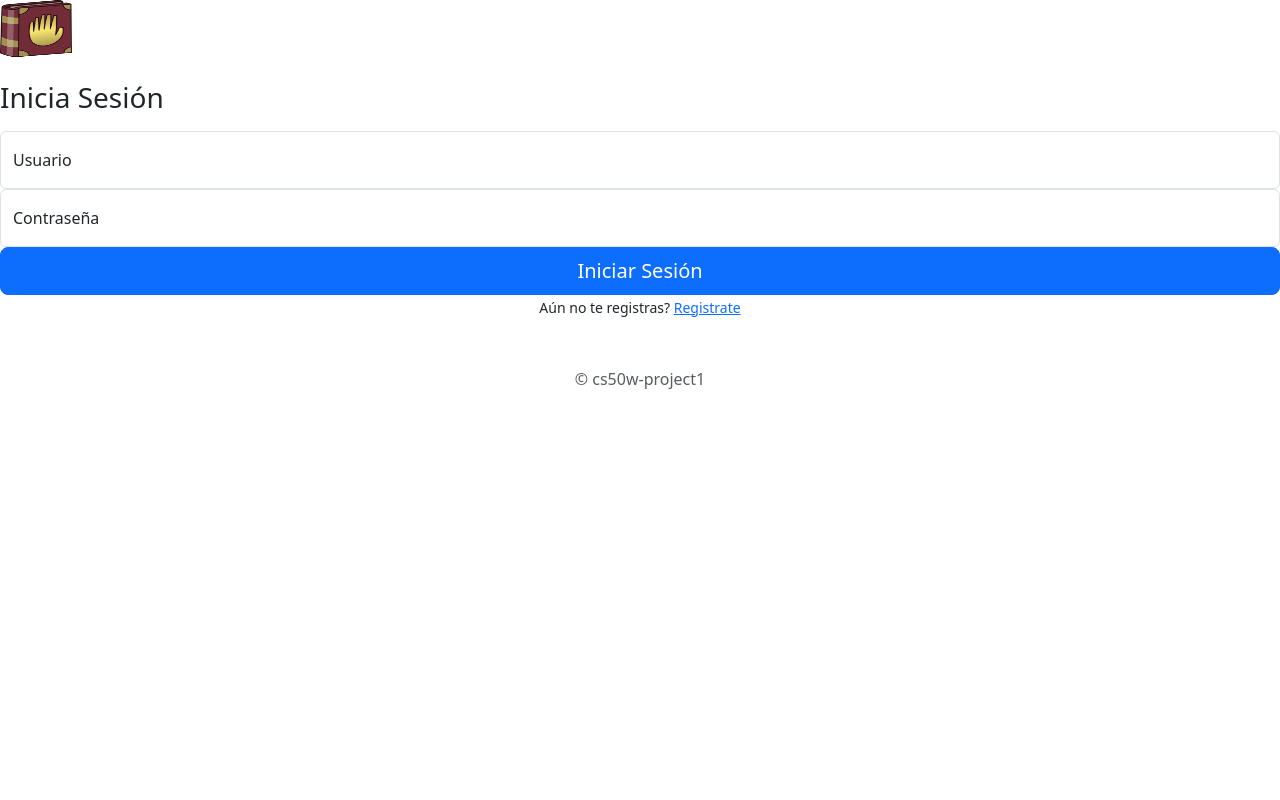
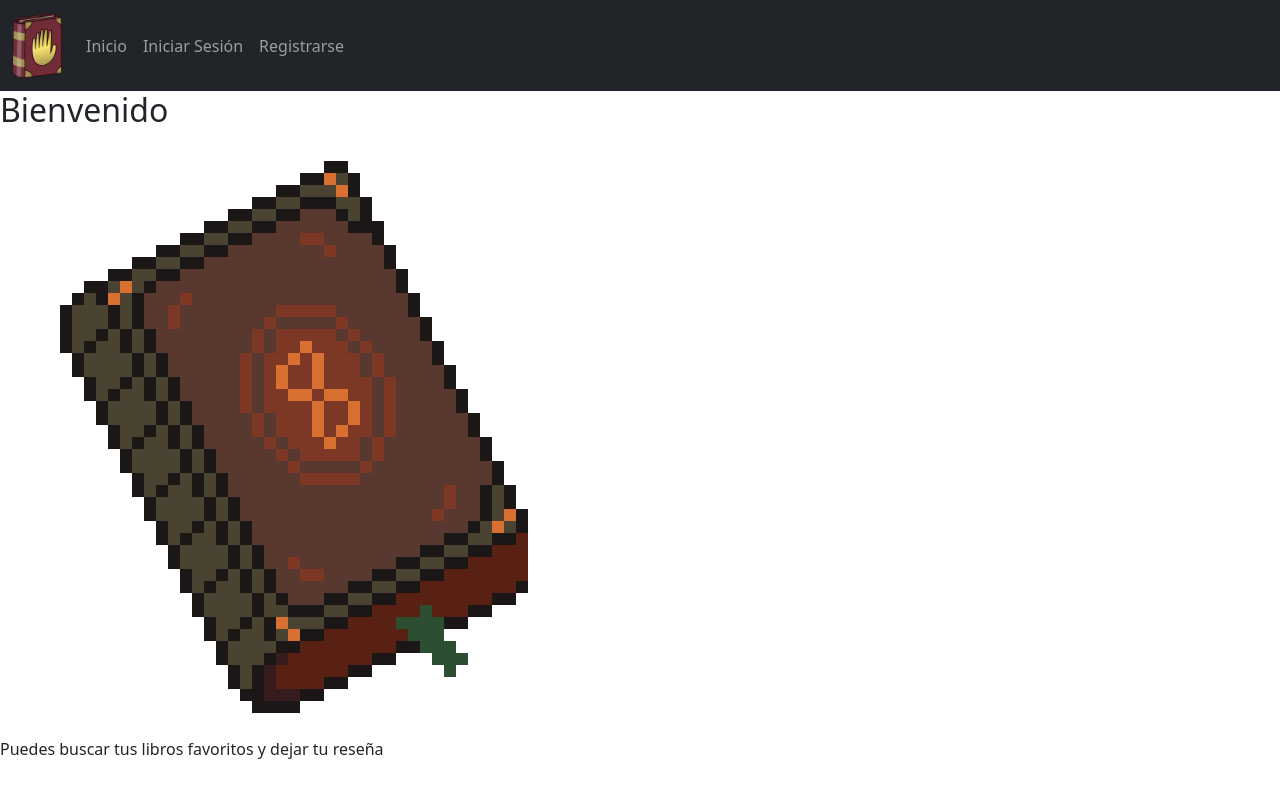
Before and after one commit to LANDEROWSKI/cs50w-project1, a Flask app: page / in a window 1280 px wide. Run offline with Flask 3, Linux system fonts and the light colour scheme; some libraries are stand-ins or nearby versions.

Commit message:
ya funciona el login y register

```diff
--- a/application.py
+++ b/application.py
@@ -1,12 +1,14 @@
 import os
 import requests
 
-from flask import Flask, session, render_template, redirect, request, jsonify
+from flask import Flask, session, render_template, redirect, request, jsonify, url_for
 #from helpers import login_required
 from flask_session import Session
 from werkzeug.security import generate_password_hash, check_password_hash
-from sqlalchemy import create_engine
+from sqlalchemy import create_engine, text
 from sqlalchemy.orm import scoped_session, sessionmaker
+
+from sesion import login_required
 
 app = Flask(__name__)
 
@@ -26,7 +28,7 @@ db = scoped_session(sessionmaker(bind=engine))
 
 @app.route("/")
 def index():
-    return render_template('login.html')
+    return render_template('index.html')
 
 
 @app.route("/login", methods=["GET", "POST"])
@@ -41,11 +43,11 @@ def login():
             return ("Por favor rellene todos los campos"), 400
 
         # print(correo)
-        # print(password)
+        print(password)
 
         rows = db.execute(
             text("SELECT * FROM users WHERE username=:username"), {'username':user}).fetchall()
-        # print(rows)
+        print(len(rows))
 
         if len(rows) != 1 or not check_password_hash(rows[0][2], password):
             return ("Usuario y/o contraseña inválidos"), 400
@@ -81,10 +83,7 @@ def registrar():
         if len(checkUser) != 0:
             return ("Usuario no disponible"), 400
 
-        db.execute(text(f"""
-            INSERT INTO "users" (username, password)
-            VALUES ('{usuario}','{hash_pass}')
-        """))
+        db.execute(text('INSERT INTO users(username,password) values(:username, :password)') , {'username':usuario, 'password':hash_pass})
         db.commit()
 
         return redirect("/")
--- a/templates/index.html
+++ b/templates/index.html
@@ -1,12 +1,28 @@
 {% extends 'layout.html'%}
+
+{% block icon %}
+<link rel="icon" href="{{url_for('static', filename='./icon/libro.png')}}" />
+{% endblock %}
+
+<!--CSS INCLUDE-->
+{% block cssFile %}
+<link
+  rel="stylesheet"
+  href="{{url_for('static', filename='./css/index.css')}}"
+/>
+{% endblock %}
+
 
 {% block title %} Home{% endblock %}
 
 
 {% block body%}
-<h3>Elandero</h3>
-<h3>Elandero</h3>
-<h3>Elandero</h3>
-<h3>Elandero</h3>
-
+<section class="inicio">
+    <h2>Bienvenido</h2>
+    <img
+      src="{{url_for('static', filename='./img/book.png')}}"
+      alt="Logo de Libro"
+    />
+    <p>Puedes buscar tus libros favoritos y dejar tu reseña</p>
+  </section>
 {% endblock%}
--- a/templates/layout.html
+++ b/templates/layout.html
@@ -12,18 +12,68 @@
   <link rel="preconnect" href="https://fonts.googleapis.com">
   <link rel="preconnect" href="https://fonts.gstatic.com" crossorigin>
   <link href="https://fonts.googleapis.com/css2?family=Merriweather+Sans&display=swap" rel="stylesheet">
+
+  <!--Icon-->
+  {% block icon %} {% endblock %}
+
+  <!-- CSS File -->
   {% block css %} {% endblock %}
 
   <title>{% block title %} {% endblock %} | Books</title>
 </head>
 
 <body>
-    {% block body %} {% endblock %}
+  <nav class="navbar navbar-expand-md navbar-dark bg-dark">
+    <div class="container-fluid">
+      <button class="navbar-toggler" type="button" data-bs-toggle="collapse" data-bs-target="#navbar-toogler"
+        aria-controls="navbarTogglerDemo01" aria-expanded="false" aria-label="Toggle navigation">
+        <span class="navbar-toggler-icon"></span>
+      </button>
+      <div class="collapse navbar-collapse" id="navbar-toogler">
+        <a class="navbar-brand" href="#">
+          <img src="{{url_for('static', filename='./img/logo.png')}}" width="50px" alt="bocchi-the-rock">
+        </a>
+        {% if session.user_id %}
+        <ul class="navbar-nav me-auto mb-2 mb-lg-0">
+          <li class="nav-item">
+            <a class="nav-link" aria-current="page" href="/" rel="noopener noreferrer">Inicio</a>
+          </li>
+          <li class="nav-item">
+            <a class="nav-link" href="/buscar">Buscar</a>
+          </li>
+          <li class="nav-item">
+            <a class="nav-link" href="/logout">Cerrar Sesión</a>
+          </li>
+        </ul>
+
+        {% else %}
+        <ul class="navbar-nav me-auto mb-2 mb-lg-0">
+          <li class="nav-item">
+            <a class="nav-link" aria-current="page" href="/" rel="noopener noreferrer">Inicio</a>
+          </li>
+          <li class="nav-item">
+            <a class="nav-link" href="/login">Iniciar Sesión</a>
+          </li>
+          <li class="nav-item">
+            <a class="nav-link" href="/registro">Registrarse</a>
+          </li>
+        </ul>
+        {% endif %}
+      </div>
+    </div>
+  </nav>
+
+  {% block body%} {% endblock %}
+
+
 
   <!-- BOOTSTRAP -->
   <script src="https://cdn.jsdelivr.net/npm/bootstrap@5.3.0-alpha3/dist/js/bootstrap.bundle.min.js"
     integrity="sha384-ENjdO4Dr2bkBIFxQpeoTz1HIcje39Wm4jDKdf19U8gI4ddQ3GYNS7NTKfAdVQSZe"
     crossorigin="anonymous"></script>
+  <script src="https://cdn.jsdelivr.net/npm/bootstrap@5.2.1/dist/js/bootstrap.min.js"
+    integrity="sha384-7VPbUDkoPSGFnVtYi0QogXtr74QeVeeIs99Qfg5YCF+TidwNdjvaKZX19NZ/e6oz"
+    crossorigin="anonymous"></script>
 
 </body>
 
--- a/templates/login.html
+++ b/templates/login.html
@@ -5,7 +5,7 @@
 
 {% block body%}
 <main class="form-signin w-100 m-auto">
-    <form onSubmit="verificarLog(event)" id="log">
+    <form action="/login" method="post" id="log">
         <img class="mb-4" src="{{url_for('static',filename='img/logo.png')}}" alt="" width="72" height="57" />
         <h1 class="h3 mb-3 fw-normal">Inicia Sesión</h1>
 
@@ -14,8 +14,8 @@
             <label for="floatingInput"><i class="fad fa-at"></i>Usuario</label>
         </div>
         <div class="form-floating">
-            <input name="Password" type="password" class="form-control" id="floatingPassword" placeholder=""/>
-            <label for="floatingPassword"><i class="fad fa-key"></i>Contraseña</label>
+            <input name="password" type="password" class="form-control" id="floatingPassword" placeholder=""/>
+            <label for="floatingPassword">Contraseña</label>
         </div>
 
         <button id="pochita" class="w-100 btn btn-lg btn-primary" type="submit">
--- a/templates/registro.html
+++ b/templates/registro.html
@@ -6,7 +6,7 @@
 {% block body%}
 
 <main class="form-signin w-100 m-auto">
-    <form onSubmit="verificarRegister(event)" id="regis">
+    <form action="/registro" method="POST" id="regis">
         <img class="mb-4" src="{{url_for('static',filename='img/logo.png')}}" alt="" width="72" height="57" />
         <h1 class="h3 mb-3 fw-normal">Regístrate</h1>
 
@@ -22,7 +22,7 @@
         </div>
 
         <div class="form-floating">
-            <input name="password2" type="password" class="form-control" id="floatingPassword2"
+            <input name="passwordTrue" type="password" class="form-control" id="floatingPassword2"
                 placeholder="Confirmar" />
             <label for="floatingPassword">Confirmar Contraseña</label>
         </div>
```
Also changed, not shown: static/img/book.png (added). Lines whose indentation alone changed are shown as unchanged.
